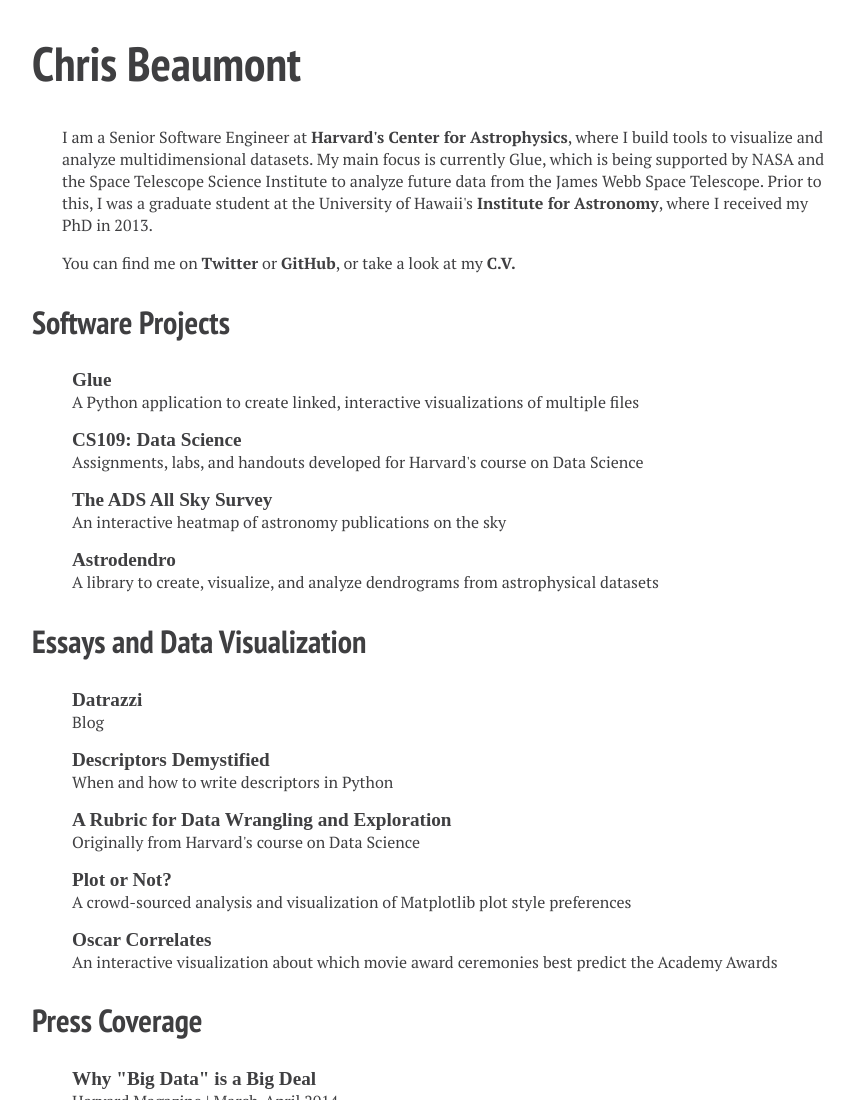
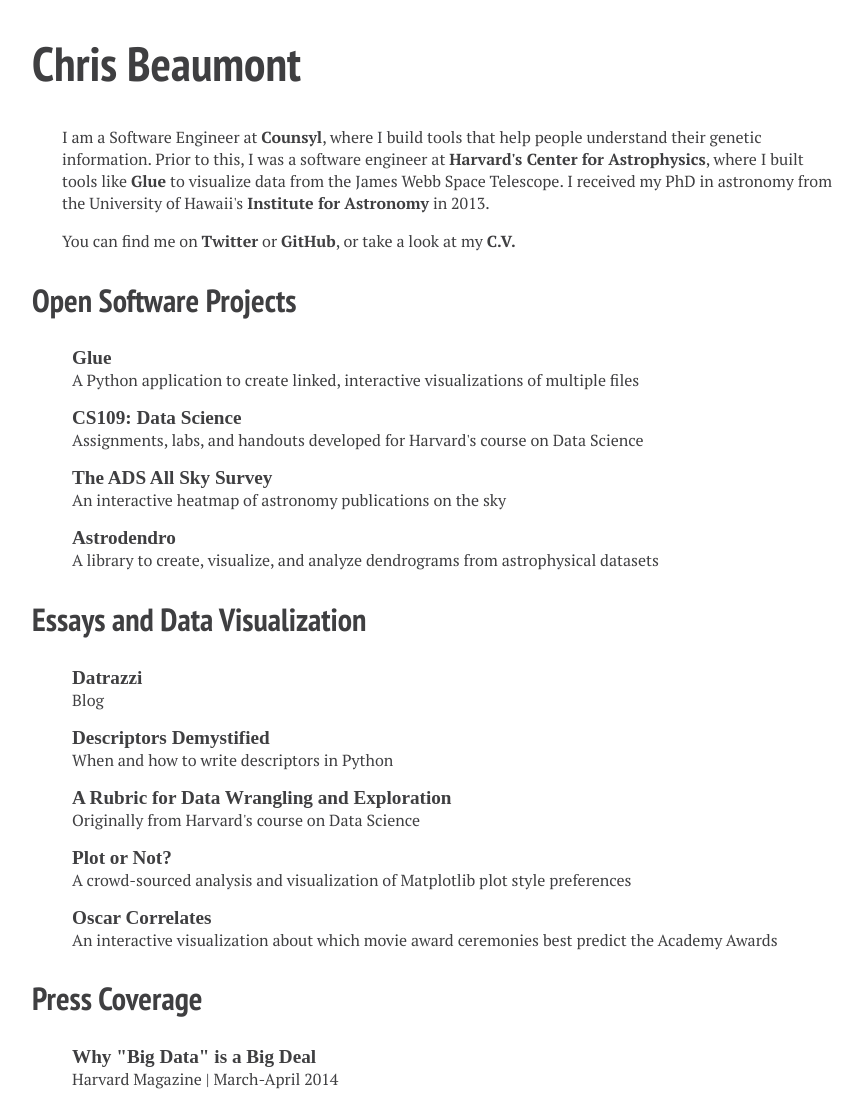
Before and after one commit to ChrisBeaumont/ChrisBeaumont.github.io, a plain HTML site: page index.html in a window 1280 px wide. Shown: the top 1100 px of the page, without its empty margins (208-1071 px from the left). Drawn offline with Linux system fonts and the light colour scheme.

Commit message:
Update employer

```diff
--- a/index.html
+++ b/index.html
@@ -22,7 +22,7 @@
         <div id="about">
             <p>
 
-            I am a Senior Software Engineer at <a href="http://www.cfa.harvard.edu">Harvard's Center for Astrophysics</a>, where I build tools to visualize and analyze multidimensional datasets. My main focus is currently Glue, which is being supported by NASA and the Space Telescope Science Institute to analyze future data from the James Webb Space Telescope. Prior to this, I was a graduate student at the University of Hawaii's <a href="http://www.ifa.hawaii.edu"> Institute for Astronomy</a>, where I received my PhD in 2013.
+            I am a Software Engineer at <a href="http://counsyl.com">Counsyl</a>, where I build tools that help people understand their genetic information. Prior to this, I was a software engineer at <a href="http://www.cfa.harvard.edu"> Harvard's Center for Astrophysics</a>, where I built tools like <a href="http://glueviz.org">Glue</a> to visualize data from the James Webb Space Telescope. I received my PhD in astronomy from the University of Hawaii's <a href="http://www.ifa.hawaii.edu"> Institute for Astronomy</a> in 2013.
 
             <p>
             You can find me on <a href="https://twitter.com/BeaumontChris">Twitter</a> or <a href="https://github.com/ChrisBeaumont">GitHub</a>, or take a look at my <a href="cv.pdf">C.V.</a>
@@ -30,7 +30,7 @@
         </div>
 
         <div class="section">
-            <h2 class="section-header">Software Projects</h2>
+            <h2 class="section-header">Open Software Projects</h2>
             <div class="section-body">
                 <ul>
 
```
